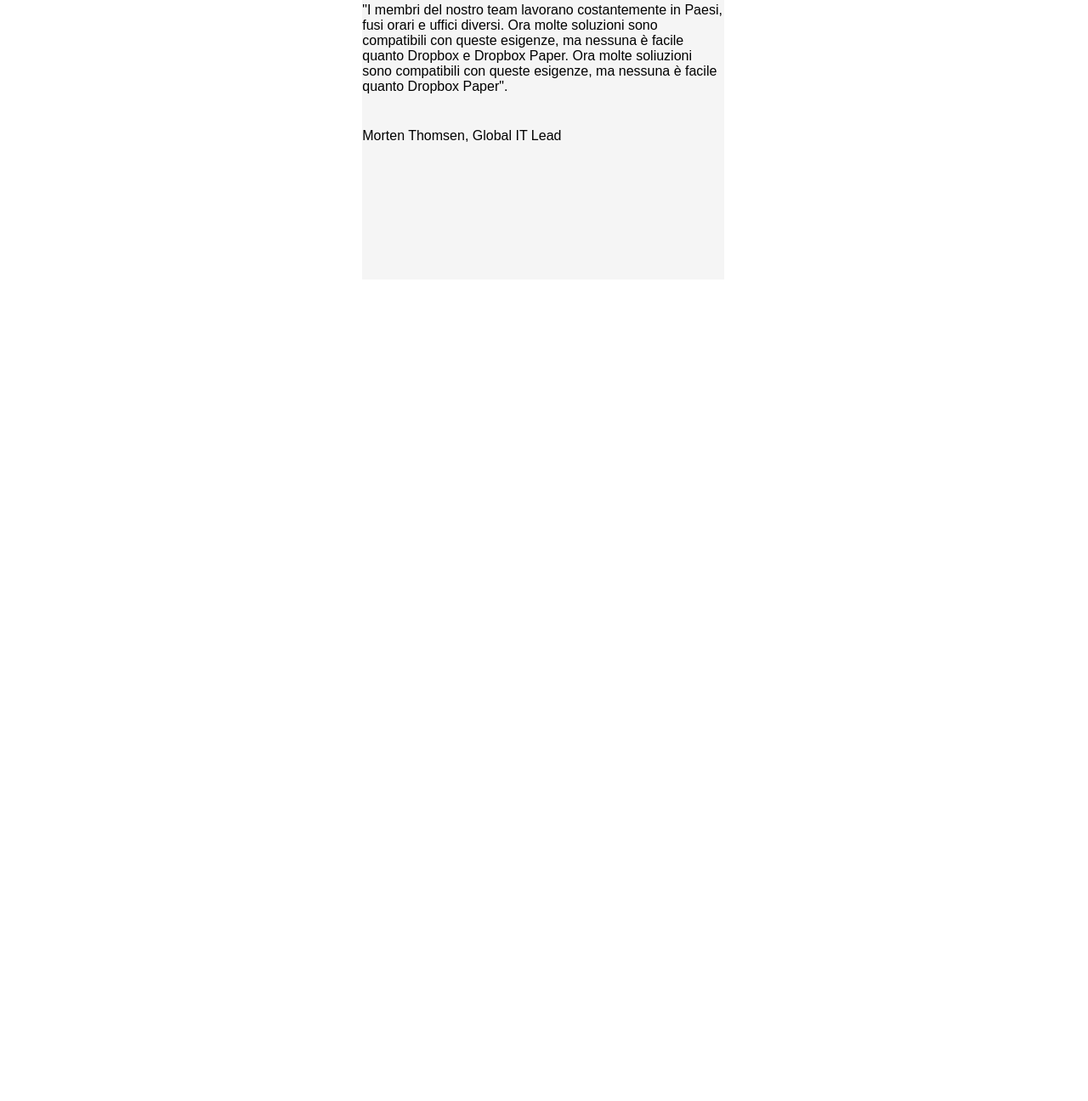
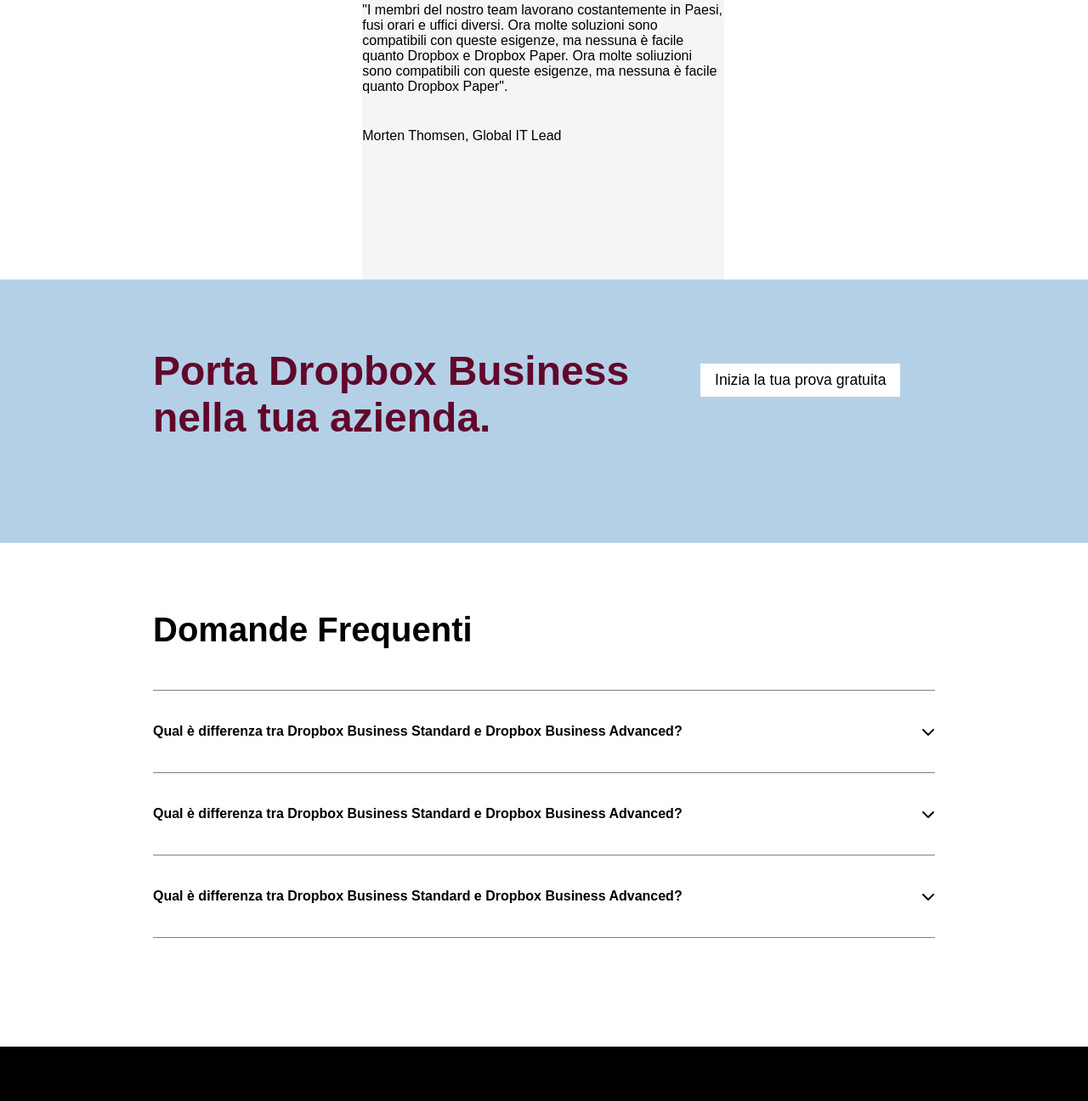
Before and after one commit to Pelliccia96/htmlcss-dropbox, a plain HTML site: page index.html in a window 1280 px wide. Shown: the part 4756-6052 px from the top of the page at 85% size. Before the commit the page ends 5085 px from the top, so only its background shows below. Drawn offline with Linux system fonts and the light colour scheme.

Commit message:
Adds Main Section (FAQ)

```diff
--- a/css/style.css
+++ b/css/style.css
@@ -122,6 +122,9 @@ header .jumbotron-background {
 .mid-container {
     max-width: 920px;
     margin: auto;
+}
+
+.mid-container.margin {
     margin-top: 10rem;
 }
 
@@ -302,3 +305,59 @@ section .hr-footer {
 section .column.mid .txt-space {
     padding-top: 2.5rem;
 }
+
+section .mid-bg {
+    background-color: var(--color-secondary);
+}
+
+section .mid-container {
+    width: 920px;
+    margin: 0 auto;
+    padding: 5rem 0;
+}
+
+section .mid-bg .mid-container {
+    display: flex;
+    align-items: baseline;
+}
+
+section .mid-bg .mid-container h2 {
+    color: #61082B;
+}
+
+section .mid-bg .mid-container .rowleft {
+    width: 70%;
+}
+
+section .mid-bg .mid-container .rowright {
+    width: 30%;
+}
+
+section .mid-bg .mid-container button {
+    background-color: white;
+    color: black;
+    border: 1px solid transparent;
+}
+
+section .mid-container h3 {
+    font-size: 2.5rem;
+    margin-bottom: 1rem;
+}
+
+section .mid-container .faq-container {
+    display: flex;
+    justify-content: space-between;
+    align-items: center;
+    font-weight: bold;
+    border-top: 1px solid grey;
+    padding: 1rem 0;
+}
+
+section .mid-container .faq-container:last-child {
+    border-bottom: 1px solid grey;
+    margin-bottom: 3rem;
+}
+
+footer .footer-background {
+    background-color: black;
+}
--- a/index.html
+++ b/index.html
@@ -57,7 +57,7 @@
     </header>
     <main>
         <!-- Main Sections -->
-        <div class="mid-container">
+        <div class="mid-container margin">
             <section>
                 <div>
                     <h2>Trova il piano business che fa per te</h2>
@@ -268,7 +268,57 @@
                     <div class="column right"></div>
                 </div>
             </div>
+            <div class="mid-bg">
+                <div class="mid-container">
+                    <div class="rowleft">
+                        <h2>Porta Dropbox Business nella tua azienda.</h2>
+                    </div>
+                    <div class="rowright">
+                        <button>Inizia la tua prova gratuita</button>
+                    </div>
+                </div>
+            </div>
+        </section>
+        <!-- FAQ -->
+        <section>
+            <div class="mid-container">
+                <div>
+                    <h3>Domande Frequenti</h3>
+                </div>
+                <div class="faq-container">
+                    <div>
+                        Qual è differenza tra Dropbox Business Standard e Dropbox Business Advanced?
+                    </div>
+                    <div>
+                        <i class="fa-solid fa-chevron-down"></i>
+                    </div>
+                </div>
+                <div class="faq-container">
+                    <div>
+                        Qual è differenza tra Dropbox Business Standard e Dropbox Business Advanced?
+                    </div>
+                    <div>
+                        <i class="fa-solid fa-chevron-down"></i>
+                    </div>
+                </div>
+                <div class="faq-container">
+                    <div>
+                        Qual è differenza tra Dropbox Business Standard e Dropbox Business Advanced?
+                    </div>
+                    <div>
+                        <i class="fa-solid fa-chevron-down"></i>
+                    </div>
+                </div>
+            </div>
         </section>
     </main>
+        <!-- Footer Section -->
+    <footer>
+        <div class="footer-background">
+            <div class="large-container">
+                <div class="footer-row"></div>
+            </div>
+        </div>
+    </footer>
 </body>
 </html>
```
